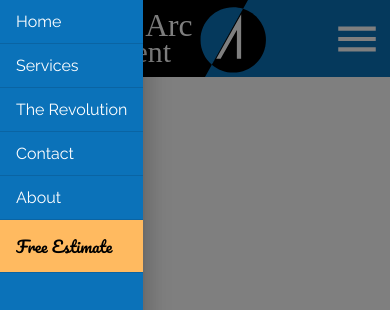
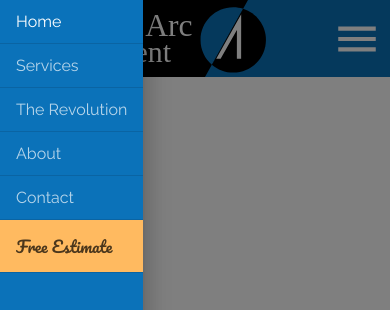
Before and after one commit to monello/hifi-material-ui, a React (Create React App) app: page / in a window 390 px wide. Both pictures are taken after a click on the button 357 px from the left and 38 px from the top of the page. Shown: the top 310 px of the page. Built offline with nearby package versions, Linux system fonts and the light colour scheme.

Commit message:
Bugfixes - See commit nore for details

```diff
--- a/src/components/ui/Header.jsx
+++ b/src/components/ui/Header.jsx
@@ -33,6 +33,11 @@ const useStyles = makeStyles({
     ...theme.typography.tab,
     color: "white",
     fontWeight: "400 !important",
+    opacity: 0.7,
+  },
+  drawerItemSelected: {
+    opacity: 1,
+    fontWeight: 700,
   },
   drawerItemEstimate: {
     backgroundColor: theme.palette.common.orange + " !important",
@@ -161,7 +166,19 @@ const Header = (props) => {
     { name: "Websites Development", link: "/websites" },
   ];
 
+  const routes = [
+    { name: "Home", link: "/" },
+    { name: "Services", link: "/services" },
+    { name: "The Revolution", link: "/revolution" },
+    { name: "About Us", link: "/about" },
+    { name: "Contact Us", link: "/contact" },
+  ];
+
   useEffect(() => {
+    console.log([...menuOptions, ...routes]);
+    // [...menuOptions, ...routes].forEach(route => {
+
+    // });
     // Instructor's comment: If we are trying to access just the '/' Home-page route and we have have not already set the correct value (activeTab)
     // then we we will call setActiveTab() to set with '0' to set the correct active Tab
     switch (window.location.pathname) {
@@ -216,6 +233,7 @@ const Header = (props) => {
       default:
         break;
     }
+    console.log("ACTIVE TAB:", activeTab);
   }, [activeTab]);
 
   const tabs = (
@@ -321,7 +339,14 @@ const Header = (props) => {
             to="/"
             selected={activeTab === 0}
           >
-            <ListItemText className={classes.drawerItem} disableTypography>
+            <ListItemText
+              className={
+                activeTab === 0
+                  ? [classes.drawerItem, classes.drawerItemSelected].join(" ")
+                  : classes.drawerItem
+              }
+              disableTypography
+            >
               Home
             </ListItemText>
           </ListItem>
@@ -336,7 +361,14 @@ const Header = (props) => {
             to="/services"
             selected={activeTab === 1}
           >
-            <ListItemText className={classes.drawerItem} disableTypography>
+            <ListItemText
+              className={
+                activeTab === 1
+                  ? [classes.drawerItem, classes.drawerItemSelected].join(" ")
+                  : classes.drawerItem
+              }
+              disableTypography
+            >
               Services
             </ListItemText>
           </ListItem>
@@ -351,7 +383,14 @@ const Header = (props) => {
             to="/revolution"
             selected={activeTab === 2}
           >
-            <ListItemText className={classes.drawerItem} disableTypography>
+            <ListItemText
+              className={
+                activeTab === 2
+                  ? [classes.drawerItem, classes.drawerItemSelected].join(" ")
+                  : classes.drawerItem
+              }
+              disableTypography
+            >
               The Revolution
             </ListItemText>
           </ListItem>
@@ -363,11 +402,18 @@ const Header = (props) => {
             divider
             button
             component={Link}
-            to="/contact"
+            to="/about"
             selected={activeTab === 3}
           >
-            <ListItemText className={classes.drawerItem} disableTypography>
-              Contact
+            <ListItemText
+              className={
+                activeTab === 3
+                  ? [classes.drawerItem, classes.drawerItemSelected].join(" ")
+                  : classes.drawerItem
+              }
+              disableTypography
+            >
+              About
             </ListItemText>
           </ListItem>
           <ListItem
@@ -378,11 +424,18 @@ const Header = (props) => {
             divider
             button
             component={Link}
-            to="/about"
+            to="/contact"
             selected={activeTab === 4}
           >
-            <ListItemText className={classes.drawerItem} disableTypography>
-              About
+            <ListItemText
+              className={
+                activeTab === 4
+                  ? [classes.drawerItem, classes.drawerItemSelected].join(" ")
+                  : classes.drawerItem
+              }
+              disableTypography
+            >
+              Contact
             </ListItemText>
           </ListItem>
           <ListItem
@@ -398,7 +451,11 @@ const Header = (props) => {
             className={classes.drawerItemEstimate}
           >
             <ListItemText
-              className={classes.drawerItem}
+              className={
+                activeTab === 5
+                  ? [classes.drawerItem, classes.drawerItemSelected].join(" ")
+                  : classes.drawerItem
+              }
               sx={{
                 ...theme.typography.estimate,
                 color: theme.palette.common.black,
```
